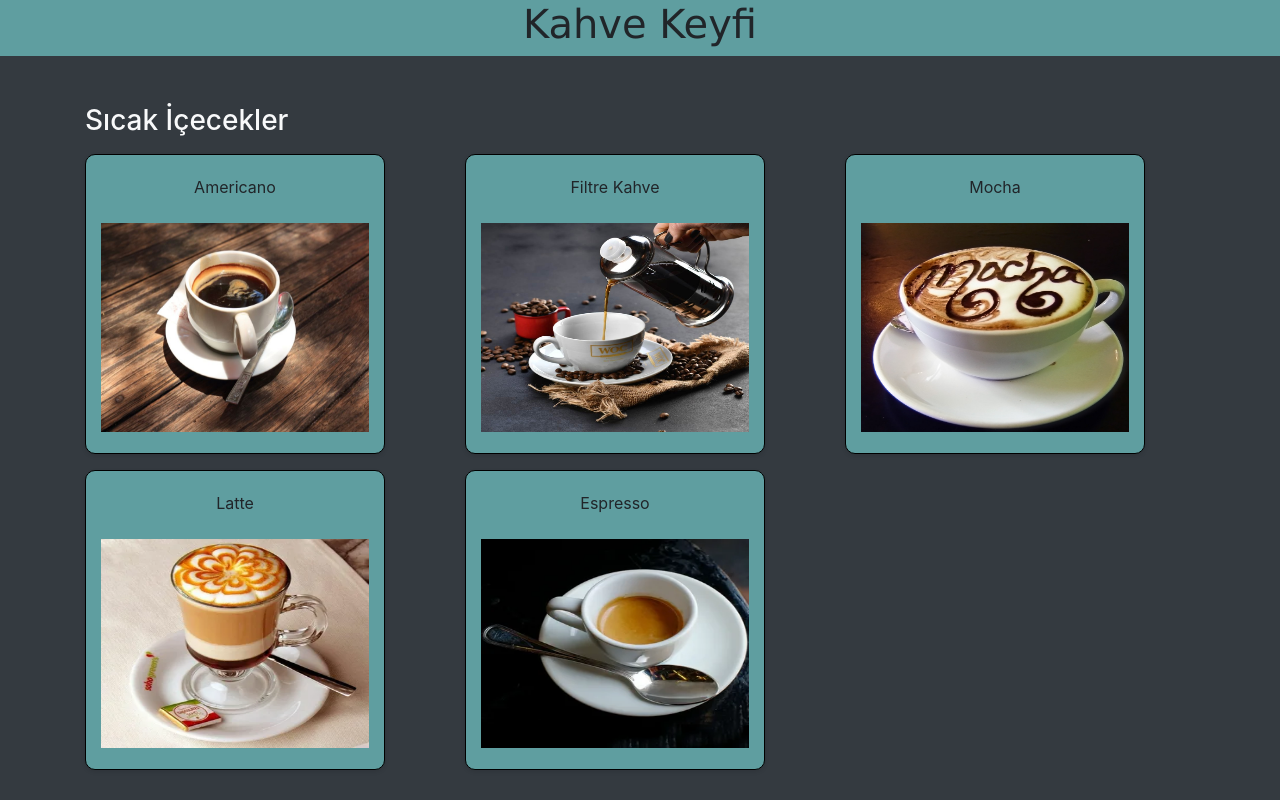
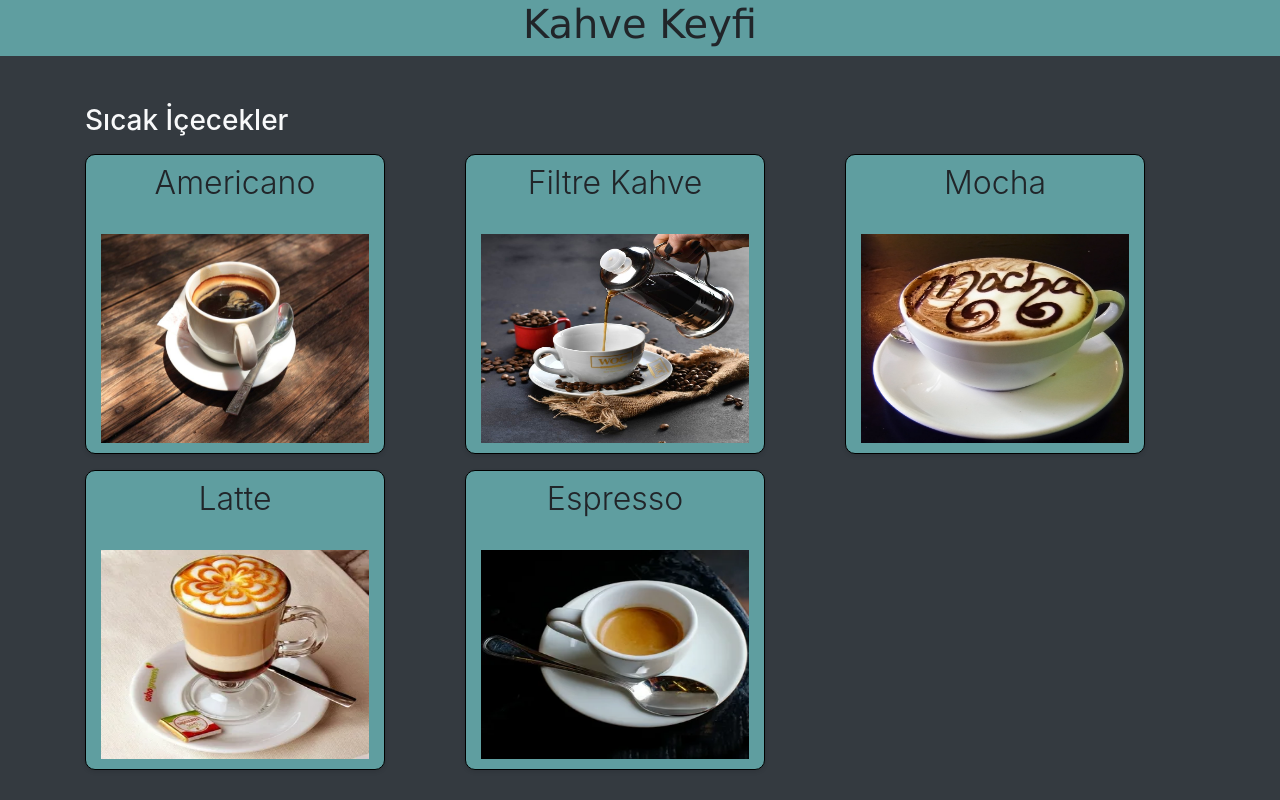
Before and after one commit to KursadEren/QrMenuKK, a plain HTML site: page index.html in a window 1280 px wide. Drawn offline with nearby package versions, Linux system fonts and the light colour scheme.

Commit message:
tasarım güncellenmesi

```diff
--- a/index.css
+++ b/index.css
@@ -2,6 +2,7 @@ body {
   width: 100%;
   height: 100%;
   background-color: black;
+
 }
 
 html {
--- a/index.html
+++ b/index.html
@@ -29,17 +29,38 @@
             <div class="flip-card-inner">
               <div class="flip-card-front">
                 <div class="item">
-                  <a class="slide-in-right">Americano</a><br>
+                  <h2 class="slide-in-right font-weight-light ">Americano</h2><br>
                   <img src="Americano.jpg" alt="Açıklama metni" style="width: 90%; height: 70%;">
                 </div>
               </div>
               <div class="flip-card-back">
                 <div class="item">
-                  <a class="slide-in-right">BÜyük boy 35 tl </a>
-                  <a class="slide-in-right">BÜyük boy 35 tl </a>
-                  <a class="slide-in-right">BÜyük boy 35 tl </a>
+                  <h2 class="slide-in-right font-weight-light ">Americano</h2><br>
+                  <div class="card-group">
+                    <div class="card text-center">
+                      <div class="card-body">
+                        <h5 class="card-title">Büyük Boy</h5>
+                        <h6 class="card-subtitle mb-2 text-muted">50 TL</h6>
+                      </div>
+                    </div>
+                    <div class="card text-center">
+                      <div class="card-body">
+                        <h5 class="card-title">Orta Boy</h5>
+                        <h6 class="card-subtitle mb-2 text-muted">45 TL</h6>
+                      </div>
+                    </div>
+                    <div class="card text-center">
+                      <div class="card-body">
+                        <h5 class="card-title">Küçük Boy</h5>
+                        <h6 class="card-subtitle mb-2 text-muted">40 TL</h6>
+                      </div>
+                    </div>
+                  </div>
                 </div>
               </div>
+
+
+
             </div>
           </div>
         </div>
@@ -51,15 +72,36 @@
             <div class="flip-card-inner">
               <div class="flip-card-front">
                 <div class="item">
-                  <a class="slide-in-right">Filtre Kahve</a><br>
+                  <h2 class="slide-in-right font-weight-light">Filtre Kahve</h2><br>
                   <img src="filtre.jpeg" alt="Açıklama metni" style="width: 90%; height: 70%;">
                 </div>
               </div>
               <div class="flip-card-back">
                 <div class="item">
-                  <a>Büyük Boy 35TL</a>
+                  <h2 class="slide-in-right font-weight-light">Filtre Kahve</h2><br>
+                  <div class="card-group" >
+                    <div class="card text-center">
+                      <div class="card-body">
+                        <h5 class="card-title">Büyük Boy</h5>
+                        <h6 class="card-subtitle mb-2 text-muted">50 TL</h6>
+                      </div>
+                    </div>
+                    <div class="card text-center">
+                      <div class="card-body">
+                        <h5 class="card-title">Orta Boy</h5>
+                        <h6 class="card-subtitle mb-2 text-muted">45 TL</h6>
+                      </div>
+                    </div>
+                    <div class="card text-center">
+                      <div class="card-body">
+                        <h5 class="card-title">Küçük Boy</h5>
+                        <h6 class="card-subtitle mb-2 text-muted">40 TL</h6>
+                      </div>
+                    </div>
+                  </div>
                 </div>
               </div>
+
             </div>
           </div>
         </div>
@@ -71,15 +113,36 @@
             <div class="flip-card-inner">
               <div class="flip-card-front">
                 <div class="item">
-                  <a class="slide-in-right">Mocha</a><br>
+                  <h2 class="slide-in-right font-weight-light">Mocha</h2><br>
                   <img src="Mocha.jpg" alt="Açıklama metni" style="width: 90%; height: 70%;">
                 </div>
               </div>
               <div class="flip-card-back">
                 <div class="item">
-                  <a class="slide-in-right">Mocha</a> <br>
+                  <h2 class="slide-in-right font-weight-light">Mocha</h2><br>
+                  <div class="card-group">
+                    <div class="card text-center">
+                      <div class="card-body">
+                        <h5 class="card-title">Büyük Boy</h5>
+                        <h6 class="card-subtitle mb-2 text-muted">50 TL</h6>
+                      </div>
+                    </div>
+                    <div class="card text-center">
+                      <div class="card-body">
+                        <h5 class="card-title">Orta Boy</h5>
+                        <h6 class="card-subtitle mb-2 text-muted">45 TL</h6>
+                      </div>
+                    </div>
+                    <div class="card text-center">
+                      <div class="card-body">
+                        <h5 class="card-title">Küçük Boy</h5>
+                        <h6 class="card-subtitle mb-2 text-muted">40 TL</h6>
+                      </div>
+                    </div>
+                  </div>
                 </div>
               </div>
+
             </div>
           </div>
         </div>
@@ -91,15 +154,36 @@
             <div class="flip-card-inner">
               <div class="flip-card-front">
                 <div class="item">
-                  <a class="slide-in-right">Latte</a><br>
+                  <h2 class="slide-in-right font-weight-light">Latte</h2><br>
                   <img src="Latte.jpg" alt="Açıklama metni" style="width: 90%; height: 70%;">
                 </div>
               </div>
               <div class="flip-card-back">
                 <div class="item">
-                  <a class="slide-in-right">Latte</a>
+                  <h2 class="slide-in-right font-weight-light">Latte</h2><br>
+                  <div class="card-group">
+                    <div class="card text-center">
+                      <div class="card-body">
+                        <h5 class="card-title">Büyük Boy</h5>
+                        <h6 class="card-subtitle mb-2 text-muted">50 TL</h6>
+                      </div>
+                    </div>
+                    <div class="card text-center">
+                      <div class="card-body">
+                        <h5 class="card-title">Orta Boy</h5>
+                        <h6 class="card-subtitle mb-2 text-muted">45 TL</h6>
+                      </div>
+                    </div>
+                    <div class="card text-center">
+                      <div class="card-body">
+                        <h5 class="card-title">Küçük Boy</h5>
+                        <h6 class="card-subtitle mb-2 text-muted">40 TL</h6>
+                      </div>
+                    </div>
+                  </div>
                 </div>
               </div>
+
             </div>
           </div>
         </div>
@@ -111,15 +195,36 @@
             <div class="flip-card-inner">
               <div class="flip-card-front">
                 <div class="item">
-                  <a class="slide-in-right">Espresso</a><br>
+                  <h2 class="slide-in-right font-weight-light">Espresso</h2><br>
                   <img src="Esspresso.jpg" alt="Açıklama metni" style="width: 90%; height: 70%;">
                 </div>
               </div>
               <div class="flip-card-back">
                 <div class="item">
-                  <a>Büyük Boy 35TL</a>
+                  <h2 class="slide-in-right font-weight-light">Espresso</h2><br>
+                  <div class="card-group">
+                    <div class="card text-center">
+                      <div class="card-body">
+                        <h5 class="card-title">Büyük Boy</h5>
+                        <h6 class="card-subtitle mb-2 text-muted">50 TL</h6>
+                      </div>
+                    </div>
+                    <div class="card text-center">
+                      <div class="card-body">
+                        <h5 class="card-title">Orta Boy</h5>
+                        <h6 class="card-subtitle mb-2 text-muted">45 TL</h6>
+                      </div>
+                    </div>
+                    <div class="card text-center">
+                      <div class="card-body">
+                        <h5 class="card-title">Küçük Boy</h5>
+                        <h6 class="card-subtitle mb-2 text-muted">40 TL</h6>
+                      </div>
+                    </div>
+                  </div>
                 </div>
               </div>
+
             </div>
           </div>
         </div>
```
